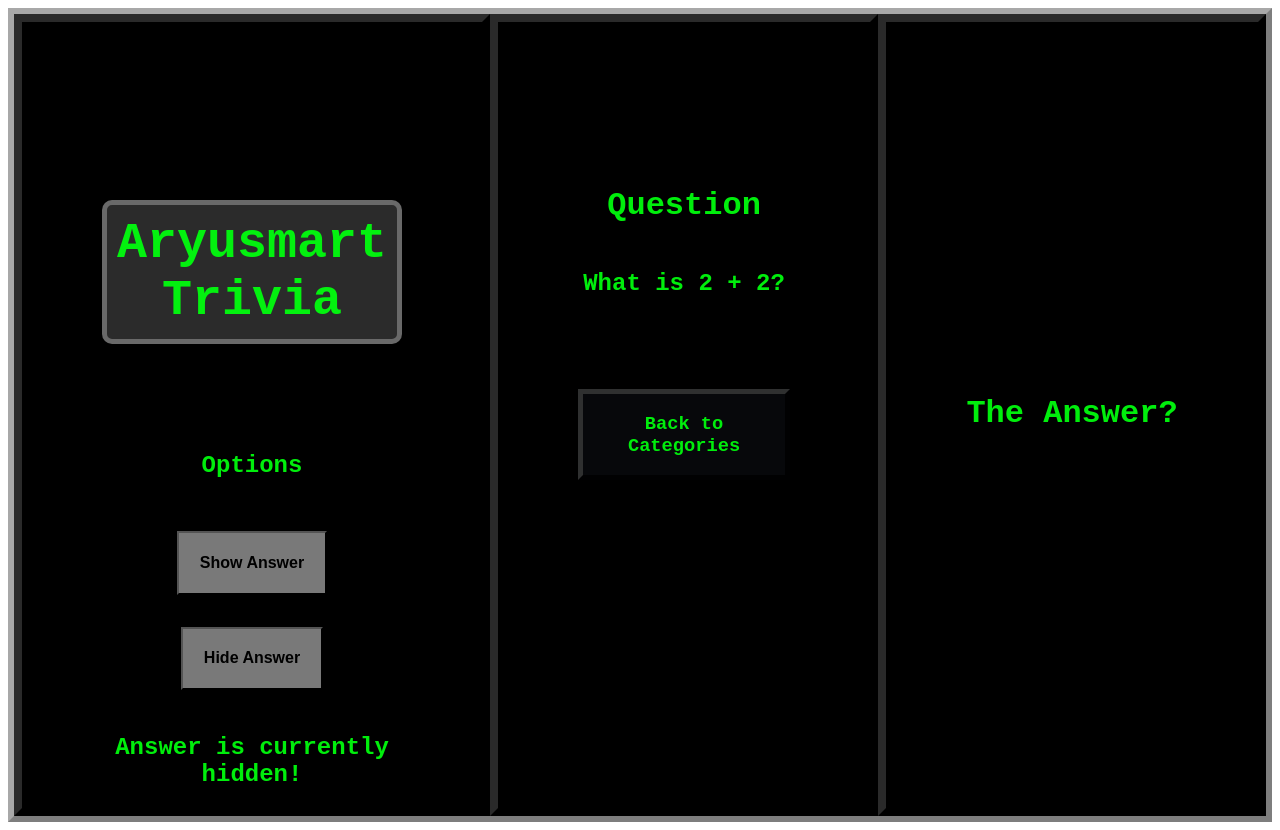
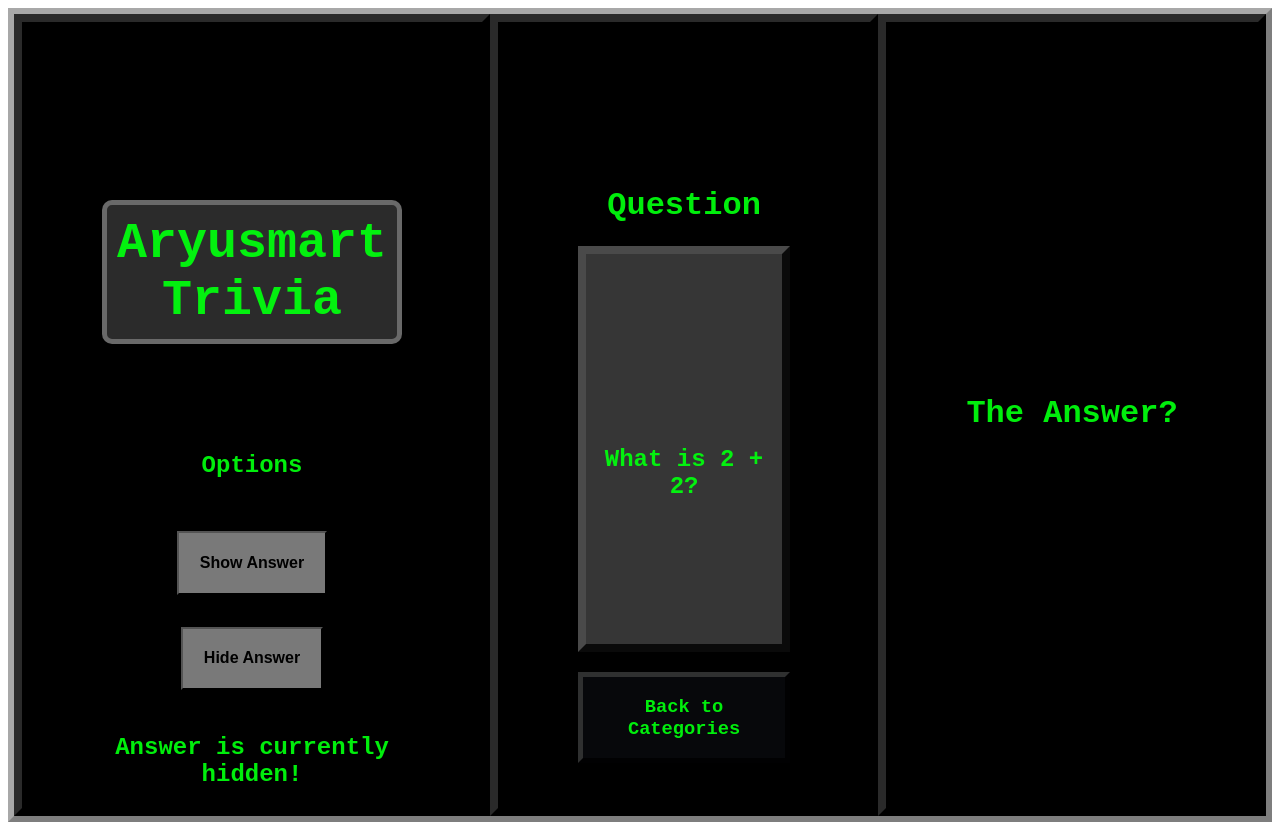
Before and after one commit to Uhffection/Project1TriviaFiles, a plain HTML site: page movieTrivia.html in a window 1280 px wide. Drawn offline with Linux system fonts and the light colour scheme.

Commit message:
add properties to .btn

```diff
--- a/style2.css
+++ b/style2.css
@@ -45,6 +45,10 @@ a:active {
   font-weight: 800;
 }
 
+.btn:hover {
+  background-color: rgb(160, 160, 160);
+}
+
 #options {
   color: rgba(0, 255, 13, 0.932);
   background-color: rgb(0, 0, 0);
@@ -74,8 +78,12 @@ a:active {
 }
 
 #question {
-  padding-top: 1em;
-  padding-bottom: 3em;
+  padding-top: 8em;
+  padding-right: 0.4em;
+  padding-bottom: 6em;
+  padding-left: 0.4em;
+  border: outset 8px rgba(80,80,80,0.8);
+  background-color: rgba(90,90,90,0.6);
 }
 
 #answerText {
```
